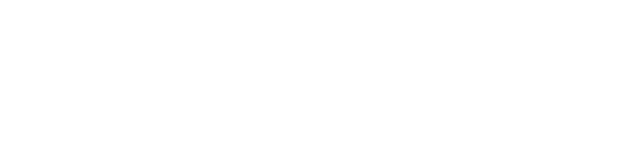
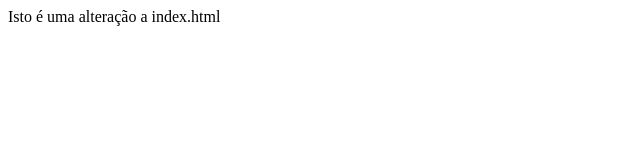
Before and after one commit to mocagomas/github4, a plain HTML site: page index.html in a window 1280 px wide. Shown: the whole page, without its empty margins (0-640 px from the left). Drawn offline with Linux system fonts and the light colour scheme.

Commit message:
Altera o ficheiro index.html

```diff
--- a/index.html
+++ b/index.html
@@ -6,6 +6,6 @@
     <title>Trabalho 4</title>
 </head>
 <body>
-
+    Isto é uma alteração a index.html
 </body>
 </html>
```
